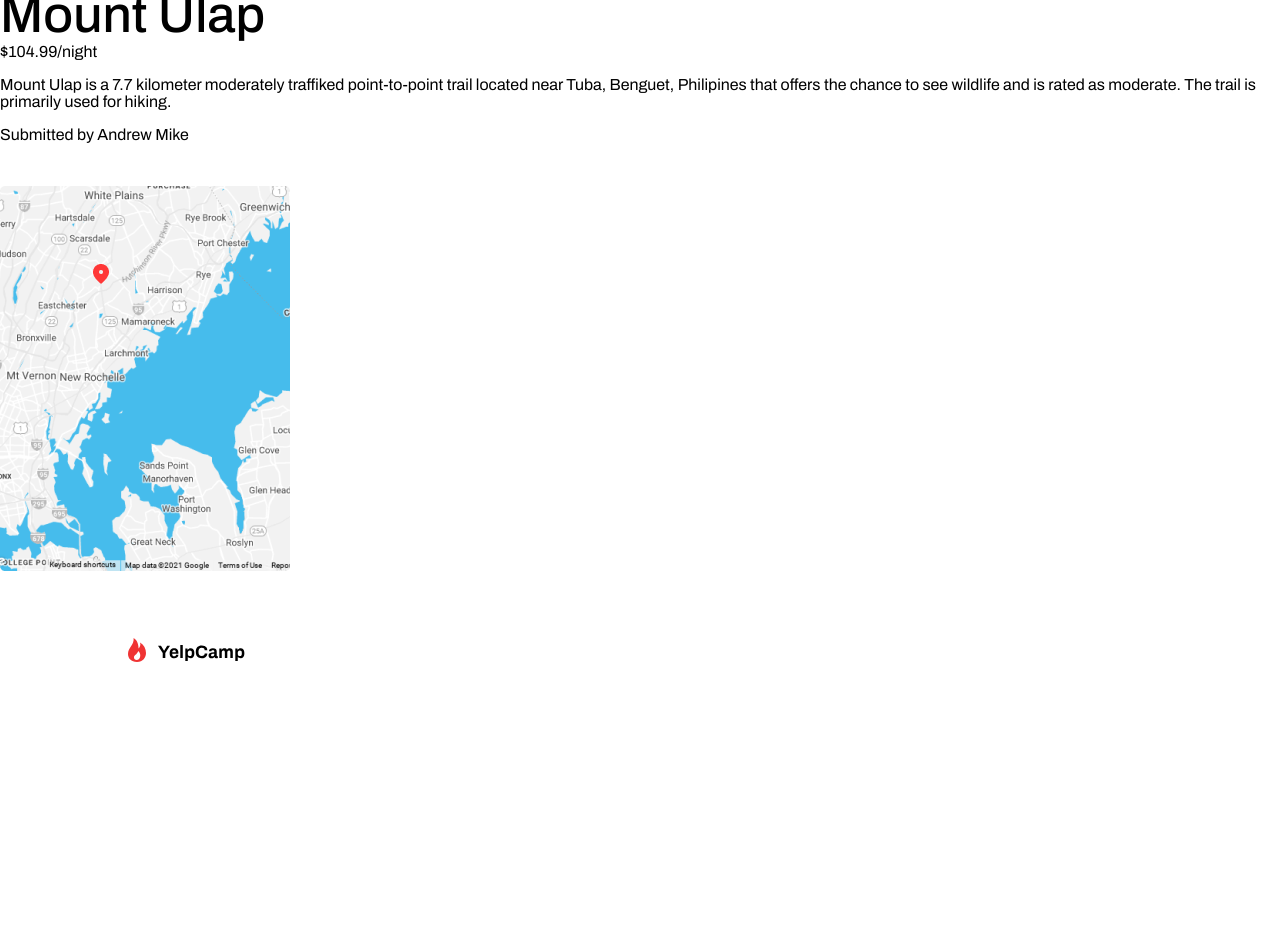
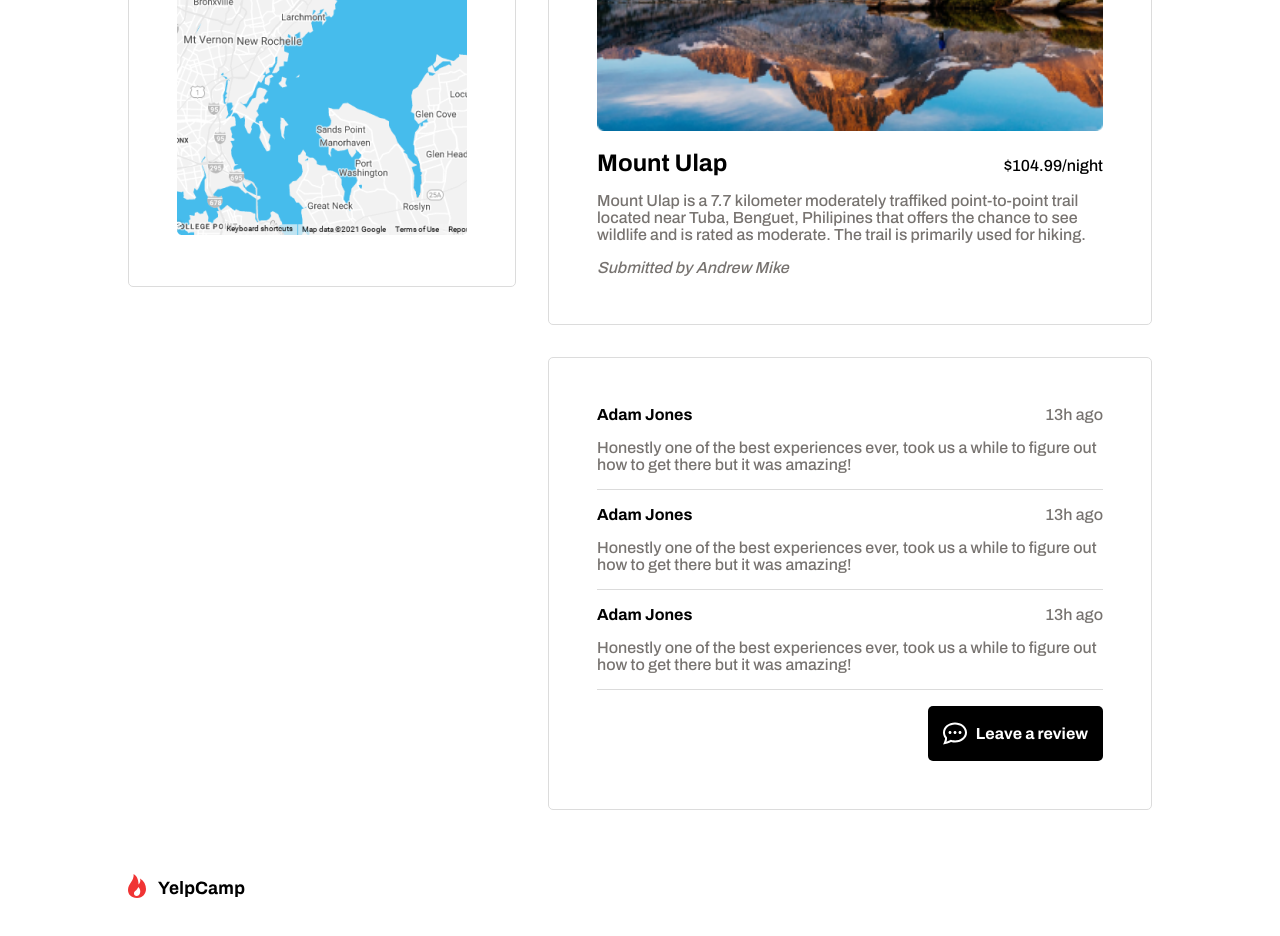
Before and after one commit to lbalbas/YelpCamp, a Next.js app in the folder app/: page /campgrounds/1 in a window 1280 px wide. Shown: the part 320-1256 px from the top of the page. Before the commit the page ends 1052 px from the top, so only its background shows below. Built offline with nearby package versions, Linux system fonts and the light colour scheme.

Commit message:
Added desktop layout

```diff
--- a/app/pages/campgrounds/[campId].js
+++ b/app/pages/campgrounds/[campId].js
@@ -28,17 +28,19 @@ export default function Campground() {
 	  	<Navbar/>
 	  	<div className={styles.container}>
 	  		<div className={styles.campInfo}>
-	  			<img src="/Camp Images/Compressed Images/Mount Ulap.jpg"/>
+	  			<img src="/Camp Images/High Quality Images/Mount Ulap.png"/>
 	  			<div>
 	  				<h1>{campgroundData.name}</h1>
 	  				<span>{campgroundData.price}</span>
 	  			</div>
 	  			<p>{campgroundData.desc}</p>
-	  			<span>Submitted by {campgroundData.submitter}</span>
+	  			<span><i>Submitted by {campgroundData.submitter}</i></span>
 	  		</div>
-	  		<Comments/>
-	  		<div className={styles.map}>
-	  			<img src="/Map.png"/>
+	  		<Comments className={styles.comment}/>
+	  		<div className={styles.sidebar}>
+	  			<div className={styles.map}>
+	  				<img src="/Map.png"/>
+	  			</div>
 	  		</div>
 	  	</div>
 	  	<Footer/>
--- a/app/pages/campgrounds/[campId].module.scss
+++ b/app/pages/campgrounds/[campId].module.scss
@@ -0,0 +1,76 @@
+.container{
+	margin: 0 auto;
+	width: 80%;
+	display: grid;
+	grid-template-columns: 1fr 2fr;
+	grid-gap: 2rem;
+}
+.campInfo{
+	border: 1px solid #dcdcdc;
+	border-radius: 5px;
+	padding: 3rem;
+	img{
+		width: 100%;
+		border-radius: 5px;
+	}
+	div{
+		h1{
+			font-size: 24px;
+			font-weight: 800;
+		}
+		span{
+			color: black;
+		}
+		display: flex;
+		padding-top: 1rem;
+		justify-content: space-between;
+		align-items: baseline;
+	}
+	p, span{
+		color: #777370;
+		font-weight: 500;
+	}
+}
+.sidebar{
+	width: 100%;
+	height: 100%;
+	grid-row-start: 1;
+}
+.map{
+	border: 1px solid #dcdcdc;
+	border-radius: 5px;
+	padding: 3rem;
+	height: auto;
+}
+.commentList{
+	border: 1px solid #dcdcdc;
+	border-radius: 5px;
+	padding: 3rem;
+	grid-column-start: 2;
+	display: flex;
+	flex-direction: column;
+	align-items: flex-end;
+	a{
+		display: inline-flex;
+		box-sizing: border-box;
+		width: 175px;
+		padding: 15px;
+		align-items: center;
+		justify-content: space-between;
+	}
+}
+.comment{
+	div{
+		display: flex;
+		justify-content: space-between;
+		align-items: baseline;
+		h3{
+			color: black;
+			font-weight: 600;
+		}
+	}
+	border-bottom: 1px solid #dbdbdb;
+	margin-bottom: 1rem;
+	color: #777370;
+	font-weight: 500;
+}
--- a/app/pages/components/Comments.js
+++ b/app/pages/components/Comments.js
@@ -1,6 +1,41 @@
 import React from "react";
-import styles from "./Button.module.scss";
+import styles from "../campgrounds/[campId].module.scss";
+import Button from "./Button.js";
 
 export default function button(props) {
-	return <a type="button" className={styles.button}>{props.children}</a>;
+	return (
+		<div className={styles.commentList}>
+			<div className={styles.comment}>
+				<div>
+					<h3>Adam Jones</h3>
+					<span>13h ago</span>
+				</div>
+				<p>
+					Honestly one of the best experiences ever, took us a while to figure
+					out how to get there but it was amazing!
+				</p>
+			</div>
+			<div className={styles.comment}>
+				<div>
+					<h3>Adam Jones</h3>
+					<span>13h ago</span>
+				</div>
+				<p>
+					Honestly one of the best experiences ever, took us a while to figure
+					out how to get there but it was amazing!
+				</p>
+			</div>
+			<div className={styles.comment}>
+				<div>
+					<h3>Adam Jones</h3>
+					<span>13h ago</span>
+				</div>
+				<p>
+					Honestly one of the best experiences ever, took us a while to figure
+					out how to get there but it was amazing!
+				</p>
+			</div>
+			<Button><img src="/Chat Bubble.svg"/>Leave a review</Button>
+		</div>
+	);
 }
```
